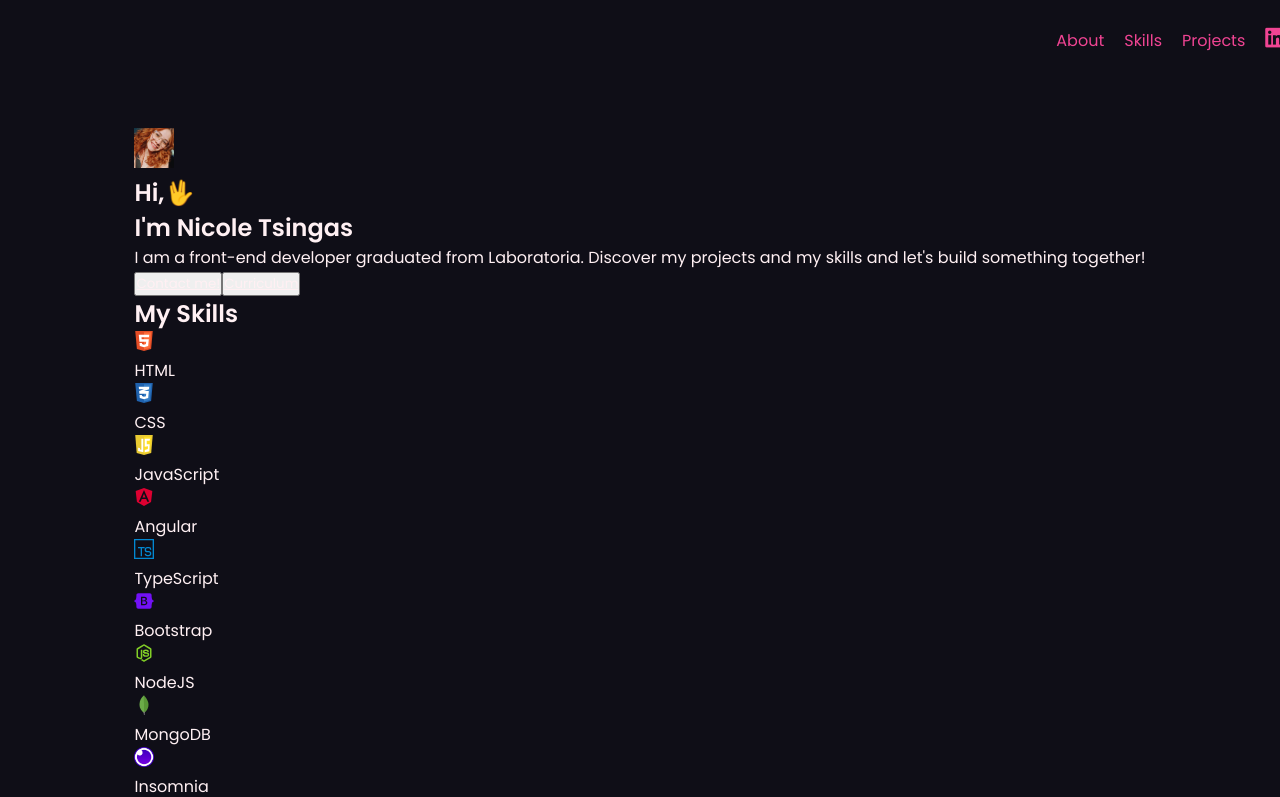
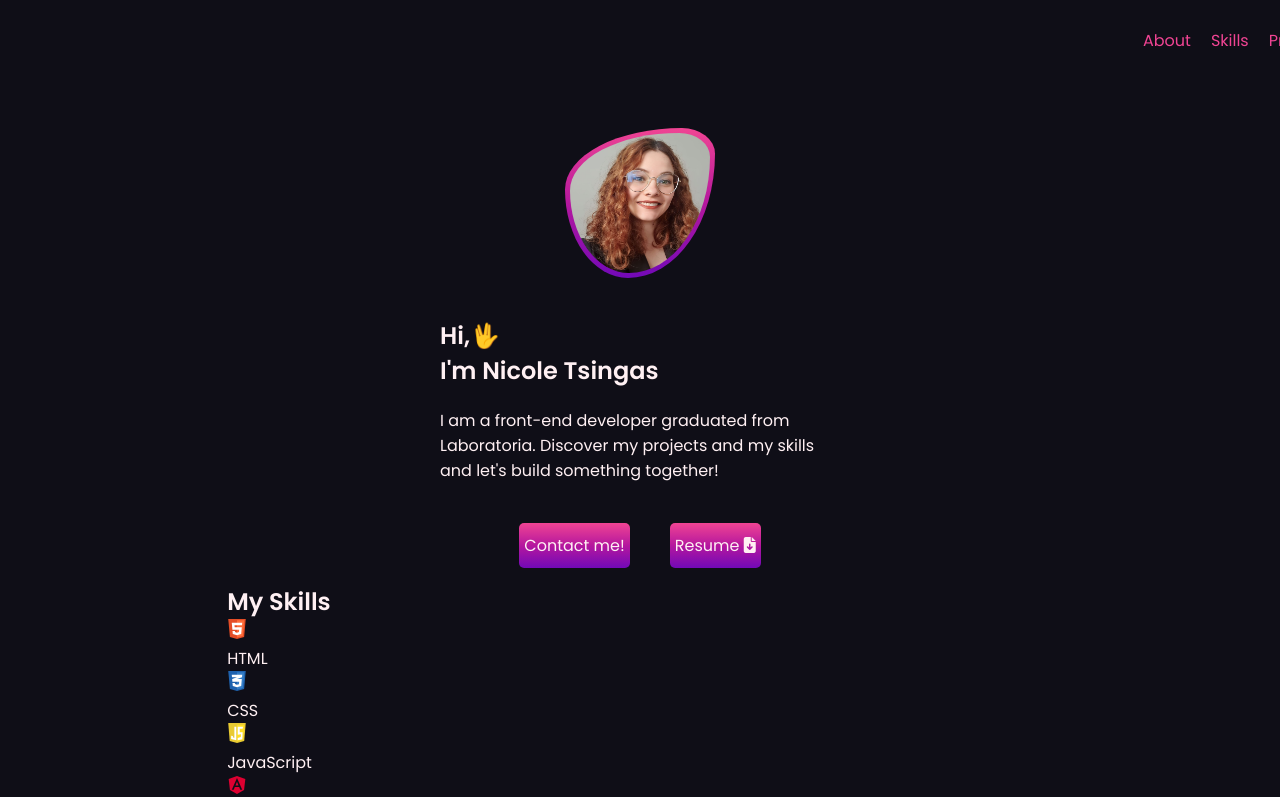
Before and after one commit to nicoletsingas/portfolio, an Angular app: page / in a window 1280 px wide. Shown: the top 797 px of the page. Built offline with nearby package versions, Linux system fonts and the light colour scheme.

Commit message:
Estilizado componente about

```diff
--- a/src/app/components/about/about.component.css
+++ b/src/app/components/about/about.component.css
@@ -1,8 +1,85 @@
+.flex{
+  display: flex;
+  align-items: center;
+  justify-content: center;
+}
+
+.flex-column{
+  display: flex;
+  flex-direction: column;
+  align-items: center;
+  justify-content: center;
+}
+
 .about-container{
+  width: 100%;
+  max-width: 1200px;
+  height: 100%;
   padding-top: 8rem;
+  gap: 40px;
+  padding: 8rem 1rem 1rem;
+}
+
+.gradient-circle{
+  height: 150px;
+  width: 150px;
+  border-radius: 50%;
+  background-image: linear-gradient(to bottom, var(--primaryColor), var(--secondaryColor), var(--tertiaryColor));
 }
 
 .gradient-circle img{
-  height: 40px;
-  width: 40px;
+  height: 140px;
+  width: 140px;
+  border-radius: 50%;
 }
+
+.blob-effect{
+  animation: animate 5s ease-in-out infinite alternate;
+  transition: all 1s ease-in-out;
+}
+
+@keyframes animate {
+  0% {
+    border-radius: 57% 43% 46% 54% / 66% 80% 20% 34%;
+  }
+  50%{
+    border-radius: 34% 66% 55% 45% / 26% 41% 59% 74%;
+  }
+  75% {
+    border-radius: 50% 50% 21% 79% / 70% 57% 43% 30%;
+  }
+  100%{
+    border-radius: 78% 22% 58% 42% / 41% 17% 83% 59%;
+  }
+}
+
+.aboutme-container .my-name{
+  margin-bottom: 20px;
+}
+
+.buttons{
+  gap: 40px;
+}
+
+.about-me-text{
+  width: 100%;
+  max-width: 400px;
+}
+
+.gradient-btn{
+  background-image: linear-gradient(to bottom, var(--primaryColor), var(--secondaryColor), var(--tertiaryColor));
+  border: none;
+  height: 45px;
+  padding: 5px;
+  margin-top: 40px;
+  border-radius: 5px;
+  font-size: 1em;
+}
+
+.gradient-btn a {
+  text-decoration: none;
+}
+
+.gradient-btn i {
+  color: var(--backgroundWhite);;
+}
--- a/src/app/components/about/about.component.html
+++ b/src/app/components/about/about.component.html
@@ -1,19 +1,19 @@
-<section class="about-container">
-  <div class="gradient-circle blob-effect">
-    <img class="blob-effect" src="../../../assets/nicole.jpeg" alt="woman picture">
+<section class="about-container flex-column">
+  <div class="gradient-circle blob-effect flex">
+    <img class="blob-effect" src="../../../assets/nicole.jpg" alt="woman picture">
   </div>
   <div class="aboutme-container">
-    <div>
+    <div class="my-name">
       <h2>Hi,🖖</h2>
       <h2>I'm Nicole Tsingas</h2>
     </div>
     <p class="about-me-text">I am a front-end developer graduated from Laboratoria. Discover my projects and my skills and let's build something together!</p>
-    <div class="buttons">
+    <div class="buttons flex">
       <button class="gradient-btn">
         <a href="mailto:nicolecass27@gmail.com">Contact me!</a>
       </button>
       <button class="gradient-btn">
-        <a href="../../../assets/Currículo Nicole Monalisa Tsingas.pdf" download>Curriculum</a>
+        <a href="../../../assets/Currículo Nicole Monalisa Tsingas.pdf" download>Resume <i class="fa-solid fa-file-arrow-down"></i> </a>
       </button>
     </div>
   </div>
--- a/src/app/components/commons/header/header.component.css
+++ b/src/app/components/commons/header/header.component.css
@@ -15,7 +15,7 @@
 }
 
 .navigation {
-  margin-right: 10px;
+  padding: 1rem;
 }
 
 .navigation span, .navigation i {
```
Also changed, not shown: src/assets/nicole.jpeg (deleted), src/assets/nicole.jpg (added).
